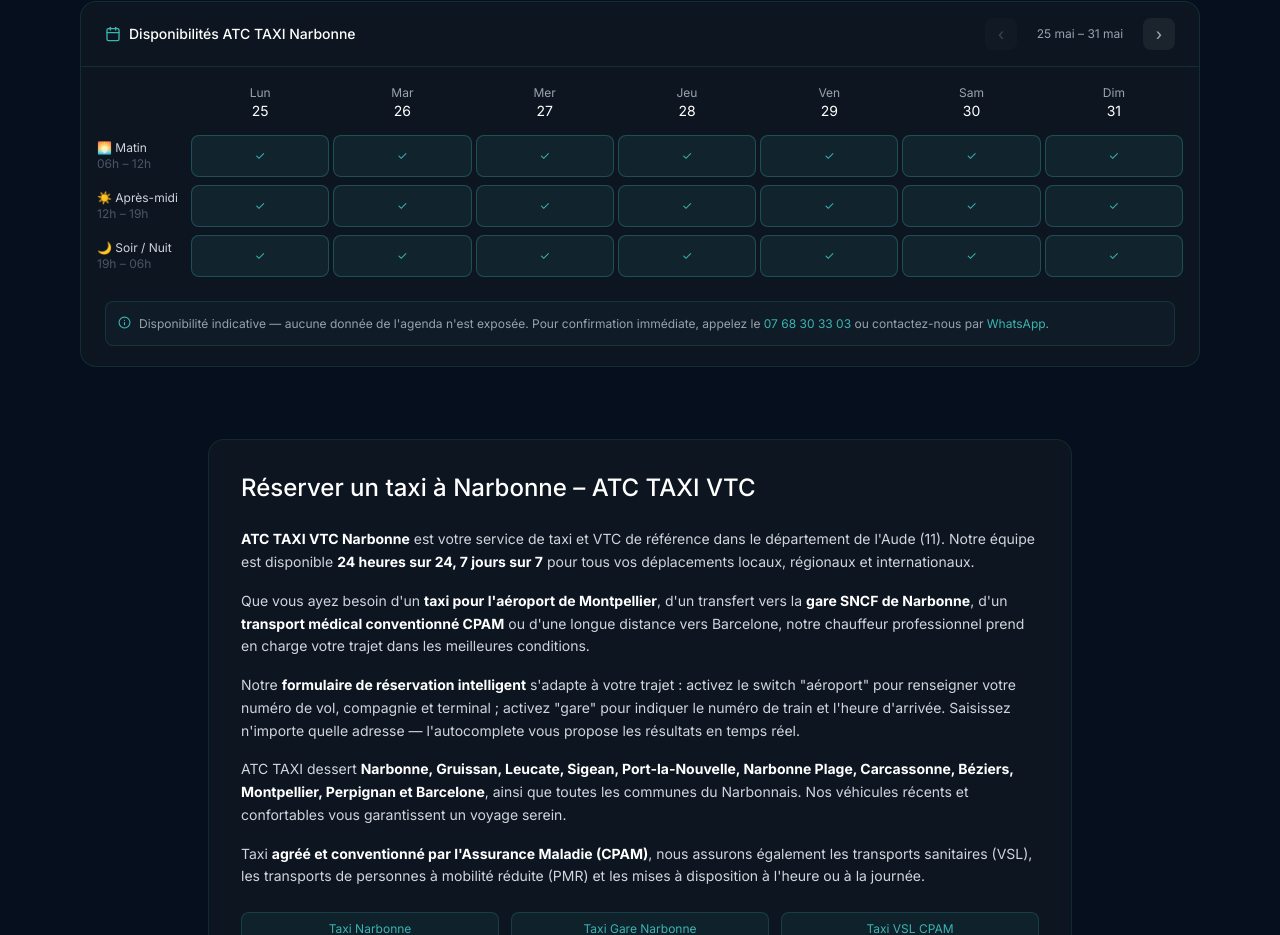
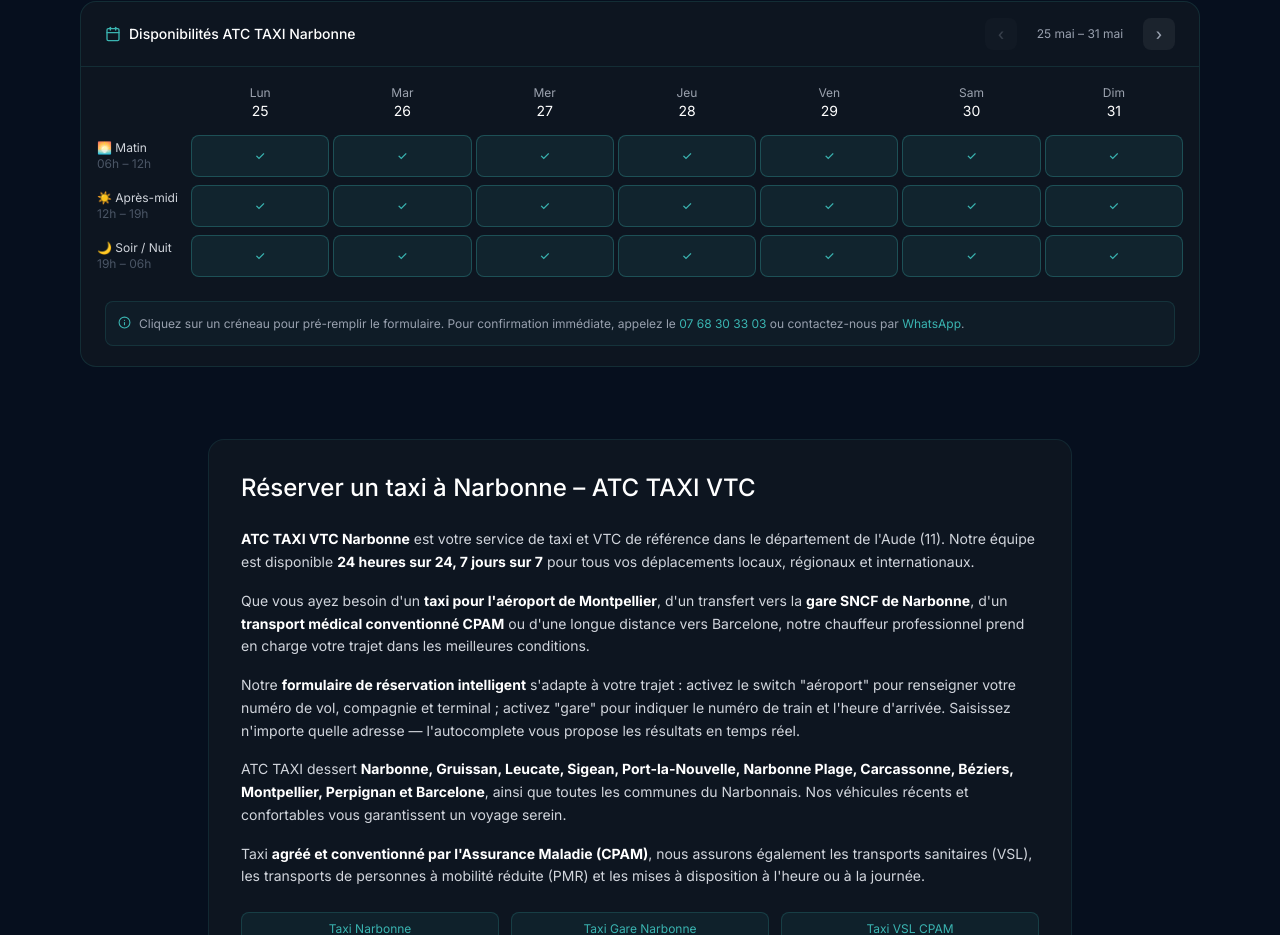
Before and after one commit to carluks78/Taxi-Narbonne-ATC-TAXI-VTC-VSL, a React (Vite) app: page /reserver-taxi-narbonne in a window 1280 px wide. Shown: the part 2212-3147 px from the top of the page. Built offline with nearby package versions, Linux system fonts and the light colour scheme.

Commit message:
Add form ref and default times to availability slots

```diff
--- a/src/app/pages/Reservation.tsx
+++ b/src/app/pages/Reservation.tsx
@@ -555,6 +555,15 @@
   const isAirport = watch('isAirport');
   const isGare = watch('isGare');
   const hasAnimals = watch('hasAnimals');
+
+  // ← ajout ici
+  const formRef = useRef<HTMLDivElement>(null);
+
+  const handleSlotSelect = (date: string, time: string) => {
+    setValue('date', date);
+    setValue('time', time);
+    formRef.current?.scrollIntoView({ behavior: 'smooth', block: 'start' });
+  };
 
   const onSubmit = (data: BookingFormData) => {
     setBookingData(data);
@@ -1129,13 +1138,13 @@
 }
 
 // ── Availability Grid ─────────────────────────────────────────────────────────
-function AvailabilityGrid() {
+function AvailabilityGrid({ onSlotSelect }: { onSlotSelect: (date: string, time: string) => void }) {
   const [weekOffset, setWeekOffset] = useState(0);
 
   const SLOTS = [
-    { key: 'morning', label: 'Matin', time: '06h – 12h', icon: '🌅' },
-    { key: 'afternoon', label: 'Après-midi', time: '12h – 19h', icon: '☀️' },
-    { key: 'evening', label: 'Soir / Nuit', time: '19h – 06h', icon: '🌙' },
+    { key: 'morning', label: 'Matin', time: '06h – 12h', icon: '🌅', defaultTime: '08:00' },
+    { key: 'afternoon', label: 'Après-midi', time: '12h – 19h', icon: '☀️', defaultTime: '14:00' },
+    { key: 'evening', label: 'Soir / Nuit', time: '19h – 06h', icon: '🌙', defaultTime: '20:00' },
   ];
 
   const getDays = () => {
@@ -1176,6 +1185,8 @@
 
         <div className="px-4 pb-4 overflow-x-auto">
           <div className="min-w-[520px] pt-3">
+
+            {/* ── En-têtes des jours ── */}
             <div className="grid mb-2" style={{ gridTemplateColumns: '90px repeat(7, 1fr)', gap: 4 }}>
               <div />
               {days.map((d, i) => {
@@ -1189,6 +1200,8 @@
                 );
               })}
             </div>
+
+            {/* ── Lignes de créneaux ── */}
             {SLOTS.map((slot) => (
               <div key={slot.key} className="grid mb-2" style={{ gridTemplateColumns: '90px repeat(7, 1fr)', gap: 4 }}>
                 <div className="flex flex-col justify-center pr-2">
@@ -1199,14 +1212,32 @@
                   const isPast = d < today;
                   const isPastSlot = d.getTime() === today.getTime() && slot.key === 'morning' && new Date().getHours() >= 12;
                   const unavail = isPast || isPastSlot;
+
+                  const isoDate = `${d.getFullYear()}-${String(d.getMonth() + 1).padStart(2, '0')}-${String(d.getDate()).padStart(2, '0')}`;
+
                   return (
-                    <div key={i} className="rounded-lg py-3 text-center text-xs" style={{ background: unavail ? 'rgba(255,255,255,0.02)' : 'rgba(58,180,177,0.1)', border: unavail ? '1px solid rgba(255,255,255,0.06)' : '1px solid rgba(58,180,177,0.3)', color: unavail ? '#374151' : TEAL }}>
+                    <button
+                      key={i}
+                      type="button"
+                      disabled={unavail}
+                      onClick={() => onSlotSelect(isoDate, slot.defaultTime)}
+                      className="rounded-lg py-3 text-center text-xs transition-all"
+                      style={{
+                        background: unavail ? 'rgba(255,255,255,0.02)' : 'rgba(58,180,177,0.1)',
+                        border: unavail ? '1px solid rgba(255,255,255,0.06)' : '1px solid rgba(58,180,177,0.3)',
+                        color: unavail ? '#374151' : TEAL,
+                        cursor: unavail ? 'not-allowed' : 'pointer',
+                      }}
+                      onMouseEnter={e => { if (!unavail) e.currentTarget.style.background = 'rgba(58,180,177,0.25)'; }}
+                      onMouseLeave={e => { if (!unavail) e.currentTarget.style.background = 'rgba(58,180,177,0.1)'; }}
+                    >
                       {unavail ? '—' : '✓'}
-                    </div>
+                    </button>
                   );
                 })}
               </div>
             ))}
+
           </div>
         </div>
 
@@ -1214,7 +1245,7 @@
           <div className="flex items-start gap-2 p-3 rounded-lg" style={{ background: 'rgba(58,180,177,0.05)', border: '1px solid rgba(58,180,177,0.15)' }}>
             <Info size={13} style={{ color: TEAL, flexShrink: 0, marginTop: 2 }} />
             <p className="text-xs text-gray-400 leading-relaxed">
-              Disponibilité indicative — aucune donnée de l'agenda n'est exposée. Pour confirmation immédiate, appelez le{' '}
+              Cliquez sur un créneau pour pré-remplir le formulaire. Pour confirmation immédiate, appelez le{' '}
               <a href="tel:0768303303" style={{ color: TEAL }}>07 68 30 33 03</a> ou contactez-nous par{' '}
               <a href="https://wa.me/33768303303" target="_blank" rel="noopener noreferrer" style={{ color: TEAL }}>WhatsApp</a>.
             </p>
```
